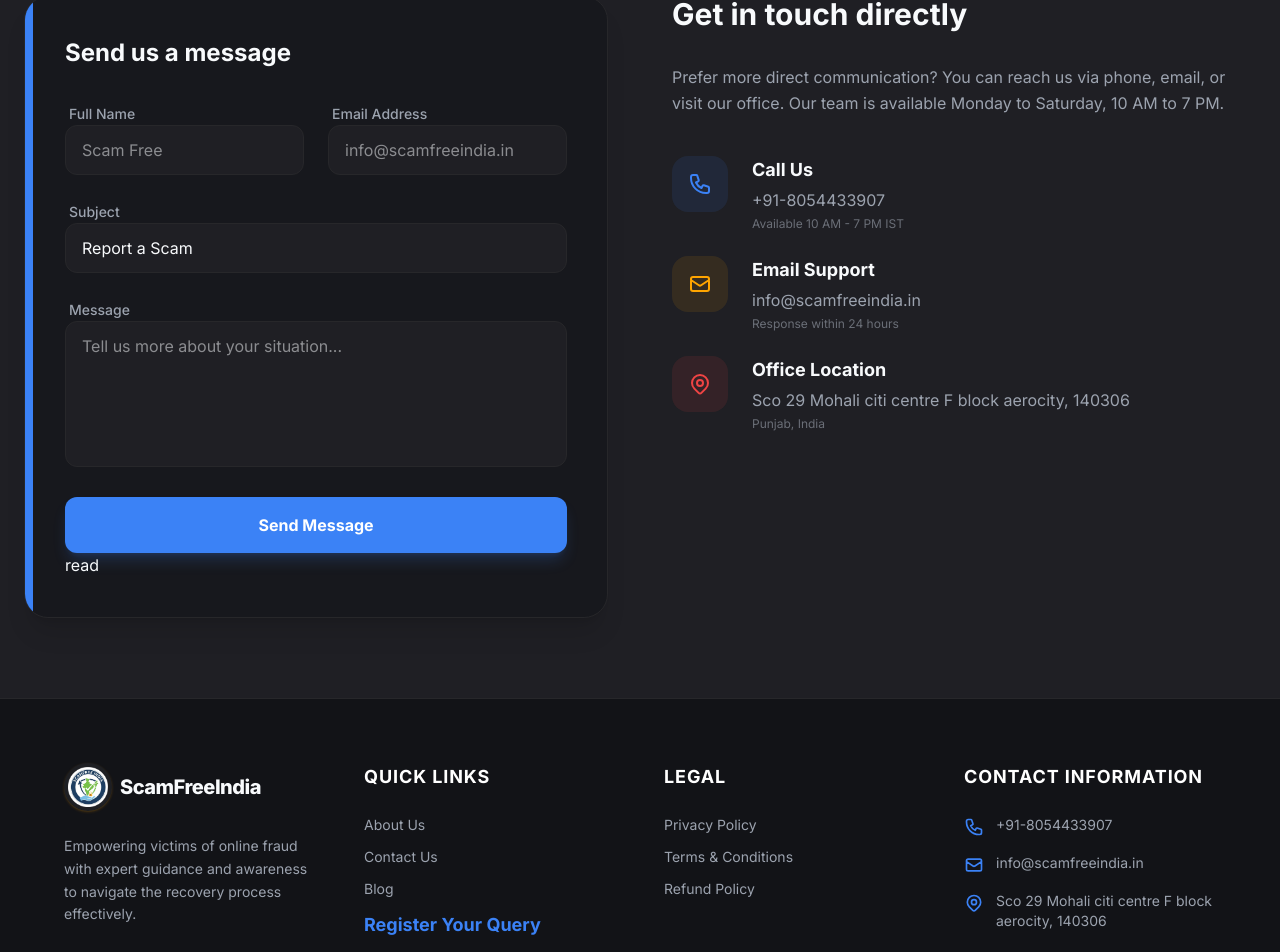
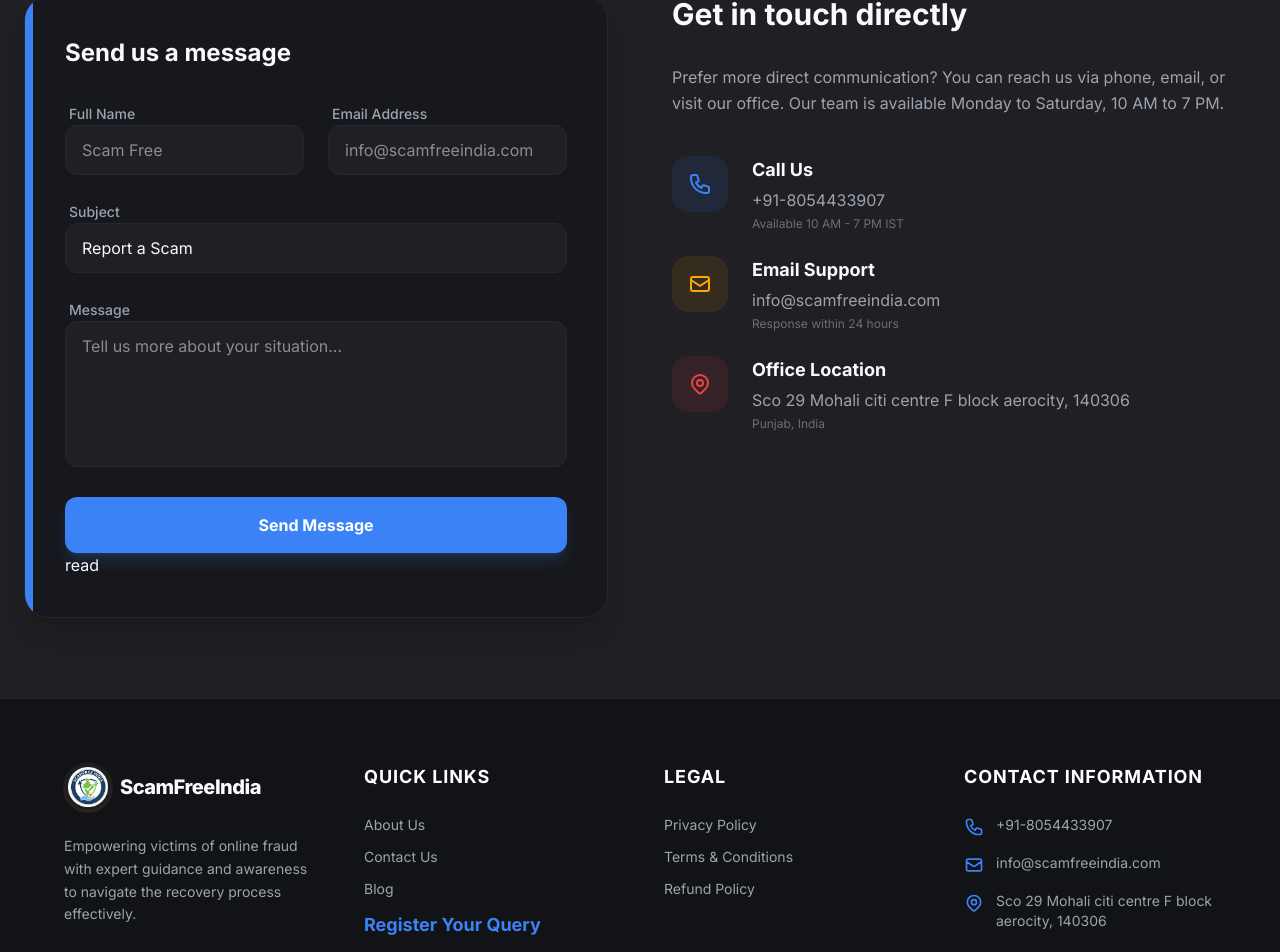
Before and after one commit to scamfreeindia-sfi/scamfreeindia, a Next.js app: page /contact in a window 1280 px wide. Shown: the part 336-1288 px from the top of the page. Built offline with nearby package versions, Linux system fonts and the light colour scheme.

Commit message:
feat: implement Main component with fraud reporting form and add expert consultation section

```diff
--- a/app/blog/BlogList.tsx
+++ b/app/blog/BlogList.tsx
@@ -56,11 +56,20 @@
                     : `${apiUrl}/api/blogs?page=${currentPage}`
 
                 const res = await fetch(endpoint)
-                if (res.ok) {
-                    const json = await res.json()
-                    if (json.success) {
-                        setData(json.data)
-                    }
+                if (!res.ok) {
+                    throw new Error(`HTTP error! status: ${res.status}`);
+                }
+
+                const contentType = res.headers.get("content-type");
+                if (!contentType || !contentType.includes("application/json")) {
+                    const text = await res.text();
+                    console.error("Received non-JSON response:", text.substring(0, 100));
+                    throw new Error("Expected JSON response but received something else");
+                }
+
+                const json = await res.json()
+                if (json.success) {
+                    setData(json.data)
                 }
             } catch (error) {
                 console.error("Error fetching blogs on client:", error)
--- a/app/components/Awareness.tsx
+++ b/app/components/Awareness.tsx
@@ -13,6 +13,18 @@
         async function fetchBlogs() {
             try {
                 const res = await fetch(`${backendUrl}/api/blogs`)
+
+                if (!res.ok) {
+                    throw new Error(`HTTP error! status: ${res.status}`);
+                }
+
+                const contentType = res.headers.get("content-type");
+                if (!contentType || !contentType.includes("application/json")) {
+                    const text = await res.text();
+                    console.error("Received non-JSON response:", text.substring(0, 100));
+                    throw new Error("Expected JSON response but received something else");
+                }
+
                 const data = await res.json()
                 if (data.success && data.data?.data) {
                     setBlogs(data.data.data.slice(0, 3))
--- a/app/components/Footer.tsx
+++ b/app/components/Footer.tsx
@@ -68,7 +68,7 @@
                                 <svg className="w-5 h-5 text-brand-blue shrink-0 mt-0.5" fill="none" viewBox="0 0 24 24" stroke="currentColor">
                                     <path strokeLinecap="round" strokeLinejoin="round" strokeWidth={2} d="M3 8l7.89 5.26a2 2 0 002.22 0L21 8M5 19h14a2 2 0 002-2V7a2 2 0 00-2-2H5a2 2 0 00-2 2v10a2 2 0 002 2z" />
                                 </svg>
-                                <a href="mailto:info@scamfreeindia.in" className="hover:text-brand-primary transition-colors">info@scamfreeindia.in</a>
+                                <a href="mailto:info@scamfreeindia.com" className="hover:text-brand-primary transition-colors">info@scamfreeindia.com</a>
                             </li>
                             <li className="flex items-start gap-3 text-sm">
                                 <svg className="w-5 h-5 text-brand-blue shrink-0 mt-0.5" fill="none" viewBox="0 0 24 24" stroke="currentColor">
--- a/app/components/expert.tsx
+++ b/app/components/expert.tsx
@@ -22,6 +22,18 @@
             const backendUrl = process.env.NEXT_PUBLIC_API_URL || "https://scamfreeind.in";
             try {
                 const response = await fetch(`${backendUrl}/api/expert-section`);
+
+                if (!response.ok) {
+                    throw new Error(`HTTP error! status: ${response.status}`);
+                }
+
+                const contentType = response.headers.get("content-type");
+                if (!contentType || !contentType.includes("application/json")) {
+                    const text = await response.text();
+                    console.error("Received non-JSON response:", text.substring(0, 100));
+                    throw new Error("Expected JSON response but received something else");
+                }
+
                 const result = await response.json();
 
                 if (result.success && result.data) {
--- a/app/components/video.tsx
+++ b/app/components/video.tsx
@@ -32,6 +32,18 @@
                 const response = await fetch(`${backendUrl}/api/video-section`, {
                     signal: controller.signal
                 })
+
+                if (!response.ok) {
+                    throw new Error(`HTTP error! status: ${response.status}`);
+                }
+
+                const contentType = response.headers.get("content-type");
+                if (!contentType || !contentType.includes("application/json")) {
+                    const text = await response.text();
+                    console.error("Received non-JSON response:", text.substring(0, 100));
+                    throw new Error("Expected JSON response but received something else");
+                }
+
                 const result = await response.json()
                 if (result.success && result.data) {
                     setApiData(result.data)
--- a/app/contact/page.tsx
+++ b/app/contact/page.tsx
@@ -45,7 +45,7 @@
                                     <input
                                         type="email"
                                         id="email"
-                                        placeholder="info@scamfreeindia.in"
+                                        placeholder="info@scamfreeindia.com"
                                         className="w-full bg-brand-bg border border-brand-border rounded-xl px-4 py-3 focus:outline-none focus:border-brand-blue transition-colors text-brand-primary"
                                     />
                                 </div>
@@ -114,7 +114,7 @@
                                 </div>
                                 <div>
                                     <h4 className="font-bold text-lg mb-1">Email Support</h4>
-                                    <a href="mailto:info@scamfreeindia.in" className="text-brand-secondary hover:text-brand-primary transition-colors">info@scamfreeindia.in</a>
+                                    <a href="mailto:info@scamfreeindia.com" className="text-brand-secondary hover:text-brand-primary transition-colors">info@scamfreeindia.com</a>
                                     <p className="text-xs text-brand-secondary/60 mt-1">Response within 24 hours</p>
                                 </div>
                             </div>
--- a/app/privacy-policy/page.tsx
+++ b/app/privacy-policy/page.tsx
@@ -91,7 +91,7 @@
                             </ul>
                             <p>Once personal information is shared with a third party in accordance with this policy, Scamfree India does not control and is not responsible for how that third party stores, protects, or uses the information. While we strive to work with reputable partners, we do not guarantee their privacy or security practices.</p>
                             <div className="p-4 bg-brand-blue/10 border border-brand-blue/20 rounded-xl">
-                                <p className="text-brand-primary">For any privacy-related queries, you may contact us at: 📧 <a href="mailto:info@scamfreeindia.in" className="underline">info@scamfreeindia.in</a></p>
+                                <p className="text-brand-primary">For any privacy-related queries, you may contact us at: 📧 <a href="mailto:info@scamfreeindia.com" className="underline">info@scamfreeindia.com</a></p>
                             </div>
                         </div>
                     </section>
--- a/app/terms-and-conditions/page.tsx
+++ b/app/terms-and-conditions/page.tsx
@@ -79,7 +79,7 @@
                     <section>
                         <h2 className="text-2xl font-bold text-white mb-4 border-l-4 border-brand-blue pl-4">5. Support, Disputes & Resolution</h2>
                         <div className="space-y-4">
-                            <p>If you have any issue, you must contact us first at: 📧 <a href="mailto:info@scamfreeindia.in" className="underline text-brand-primary">info@scamfreeindia.in</a></p>
+                            <p>If you have any issue, you must contact us first at: 📧 <a href="mailto:info@scamfreeindia.com" className="underline text-brand-primary">info@scamfreeindia.com</a></p>
                             <p>We resolve most concerns within 3–5 business days. Filing a chargeback or complaint without contacting us first may be treated as malicious misuse of rights and defamation.</p>
                         </div>
                     </section>
@@ -137,7 +137,7 @@
                         <h2 className="text-2xl font-bold text-white mb-4">Contact & Support</h2>
                         <p>For queries, clarification, or dispute resolution:</p>
                         <div className="mt-4 text-brand-primary space-y-1">
-                            <p>📧 Email: <a href="mailto:info@scamfreeindia.in" className="underline">info@scamfreeindia.in</a></p>
+                            <p>📧 Email: <a href="mailto:info@scamfreeindia.com" className="underline">info@scamfreeindia.com</a></p>
                             <p>📞 Phone: <a href="tel:8054433907" className="underline">8054433907</a></p>
                         </div>
                     </section>
```
